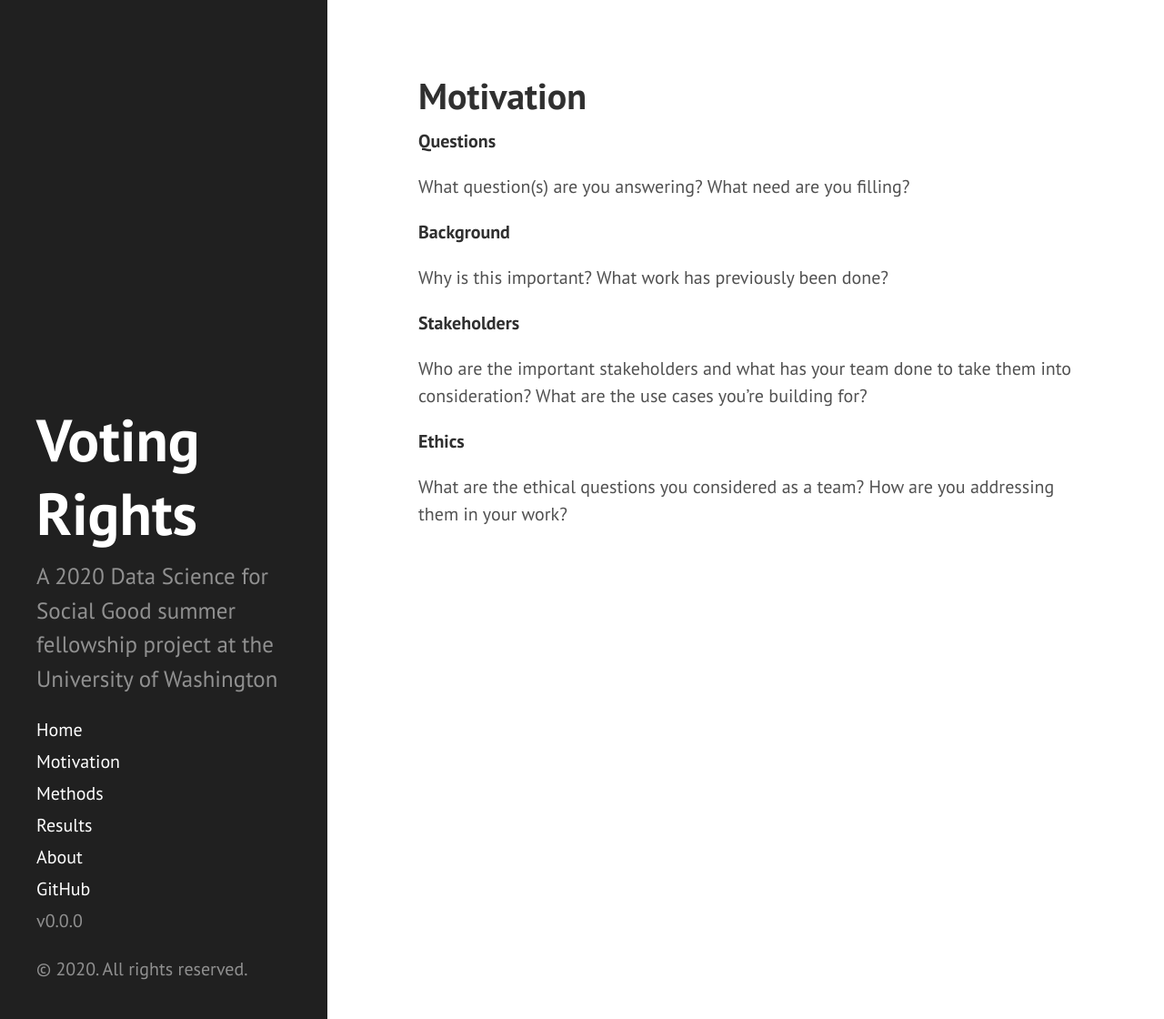
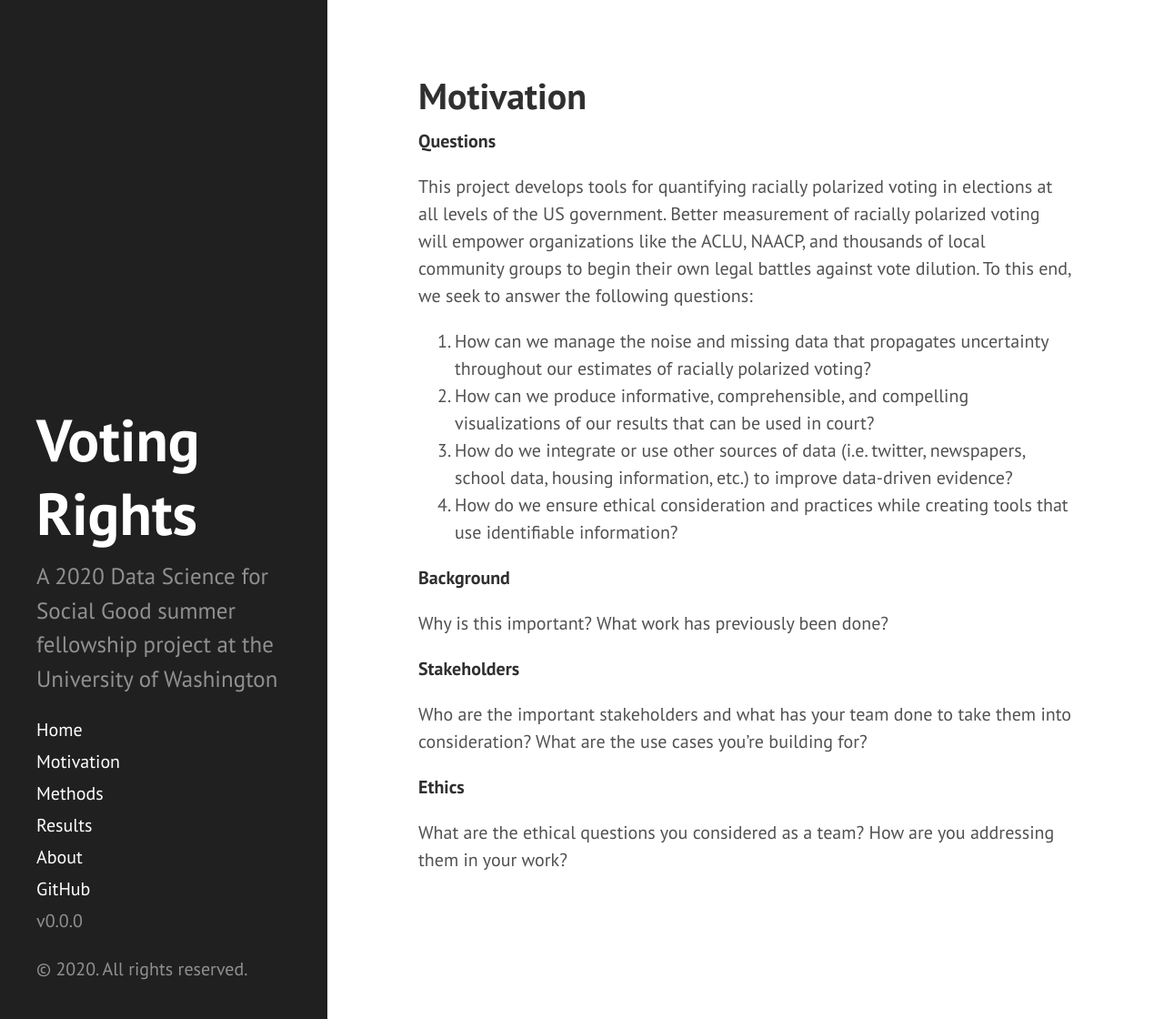
Before and after one commit to jcburke/voting-rights, a Jekyll site: the page built from motivation.md, in a window 1280 px wide and 1120 px high. Shown: the whole window at 91% size. Built offline with Jekyll 4.4.1, drawn with Linux system fonts in a browser that asks for light colours.

Commit message:
add questions to motivation

```diff
--- a/motivation.md
+++ b/motivation.md
@@ -5,8 +5,12 @@ title: Motivation
 
 **Questions**
 
-What question(s) are you answering?
-What need are you filling?
+This project develops tools for quantifying racially polarized voting in elections at all levels of the US government. Better measurement of racially polarized voting will empower organizations like the ACLU, NAACP, and thousands of local community groups to begin their own legal battles against vote dilution. To this end, we seek to answer the following questions:
+
+1. How can we manage the noise and missing data that propagates uncertainty throughout our estimates of racially polarized voting?
+2. How can we produce informative, comprehensible, and compelling visualizations of our results that can be used in court?
+3. How do we integrate or use other sources of data (i.e. twitter, newspapers, school data, housing information, etc.) to improve data-driven evidence?
+4. How do we ensure ethical consideration and practices while creating tools that use identifiable information?
 
 **Background**
 
```
